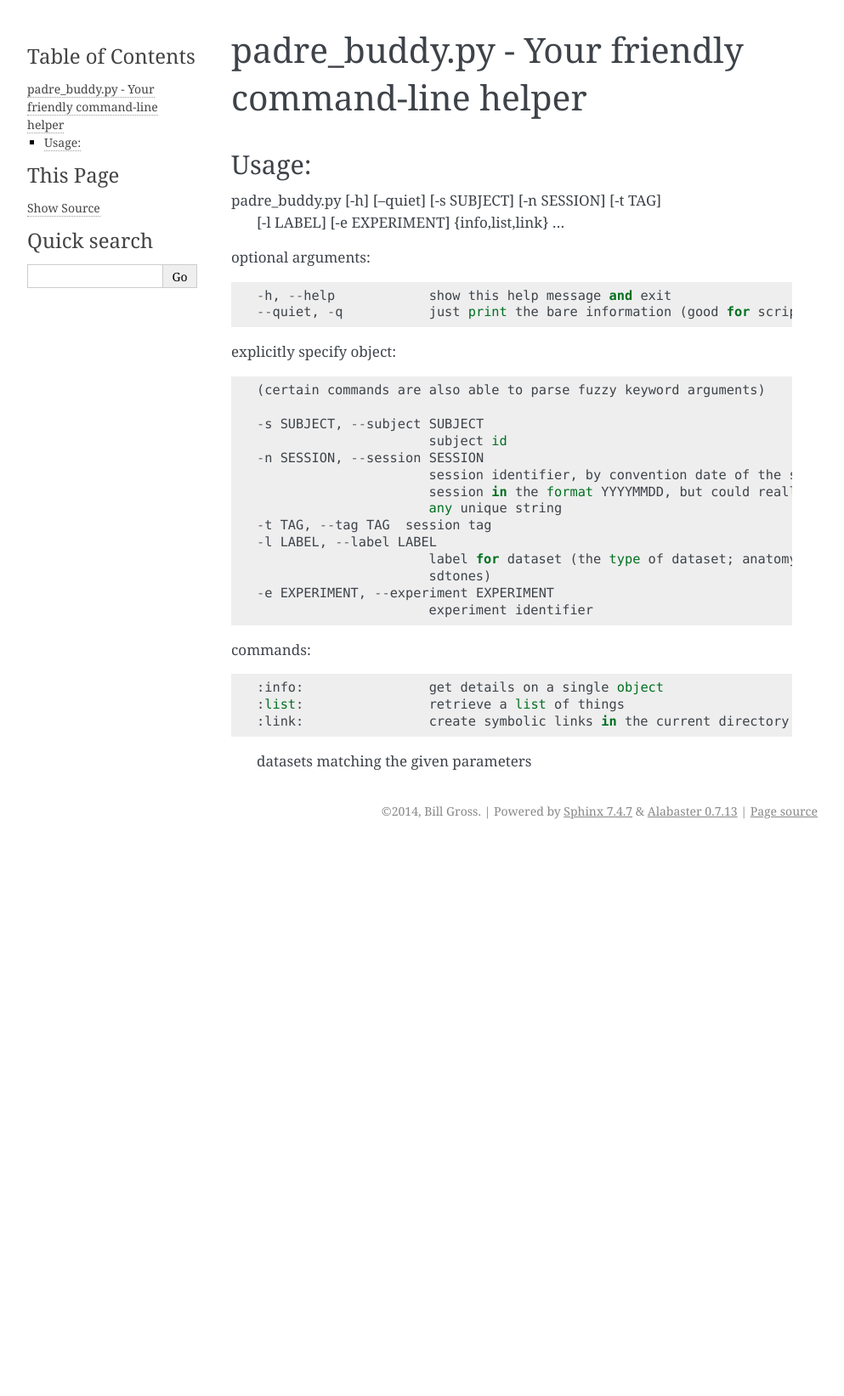
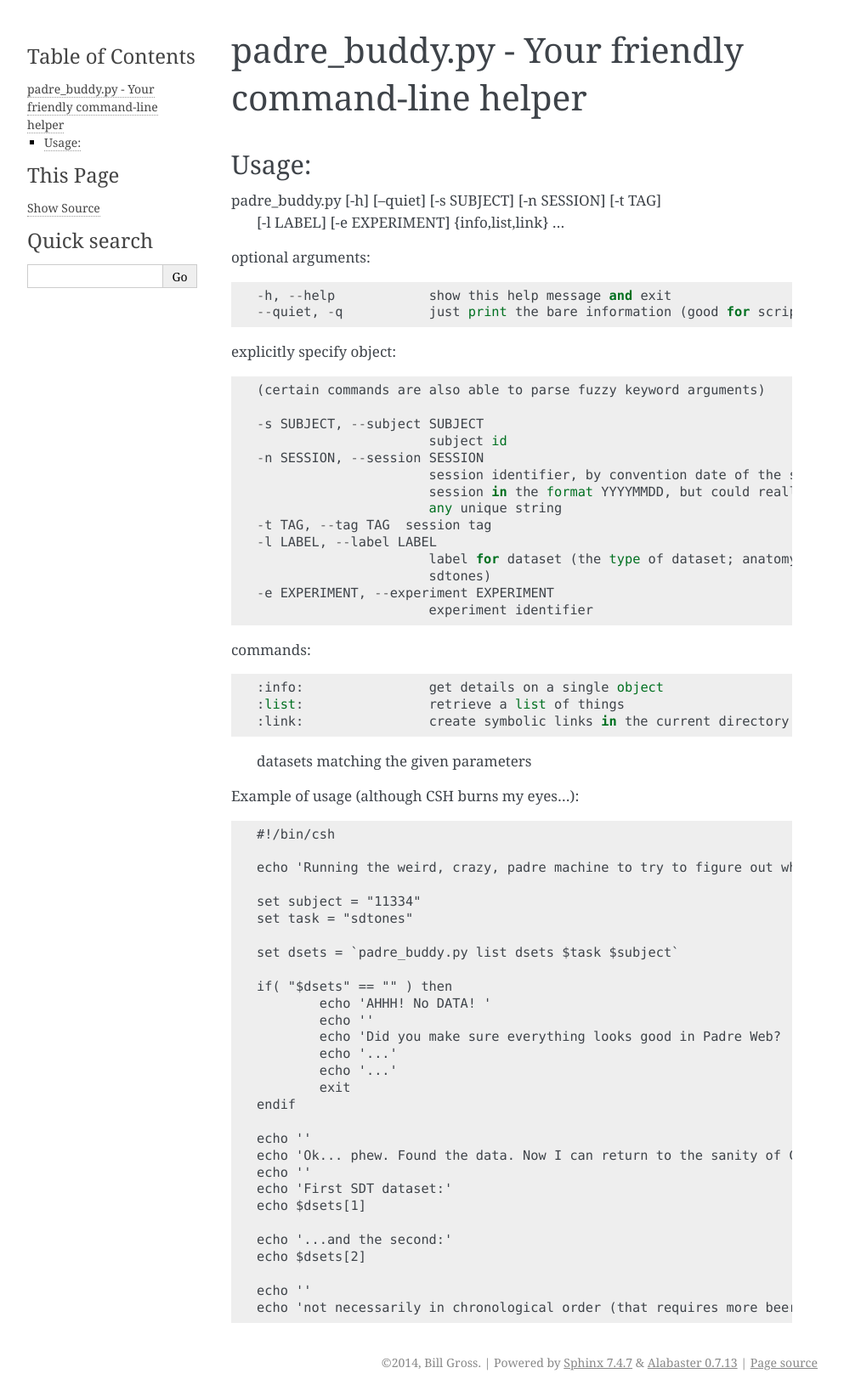
Before and after one commit to azraq27/padre, a Sphinx documentation site: the page built from docs/source/padre_buddy.py.rst, in a window 1280 px wide. Shown: the whole page at 85% size, without its empty margins (148-1141 px from the left). Built offline with Sphinx 7.4.7, drawn with Linux system fonts in a browser that asks for light colours; before the commit the page ends 994 px from its top, so only the background shows below that.

Commit message:
gave example for padre_buddy

```diff
--- a/docs/source/padre_buddy.py.rst
+++ b/docs/source/padre_buddy.py.rst
@@ -36,3 +36,36 @@ commands::
 :list:                retrieve a list of things
 :link:                create symbolic links in the current directory to
                       datasets matching the given parameters
+
+
+Example of usage (although CSH burns my eyes...)::
+
+	#!/bin/csh
+
+	echo 'Running the weird, crazy, padre machine to try to figure out where the heck my data is...'
+
+	set subject = "11334"
+	set task = "sdtones"
+
+	set dsets = `padre_buddy.py list dsets $task $subject`
+
+	if( "$dsets" == "" ) then
+		echo 'AHHH! No DATA! '
+		echo ''
+		echo 'Did you make sure everything looks good in Padre Web? '
+		echo '...'
+		echo '...'
+		exit
+	endif
+
+	echo ''
+	echo 'Ok... phew. Found the data. Now I can return to the sanity of CSH'
+	echo ''
+	echo 'First SDT dataset:'
+	echo $dsets[1]
+
+	echo '...and the second:'
+	echo $dsets[2]
+
+	echo ''
+	echo 'not necessarily in chronological order (that requires more beer)'
```
